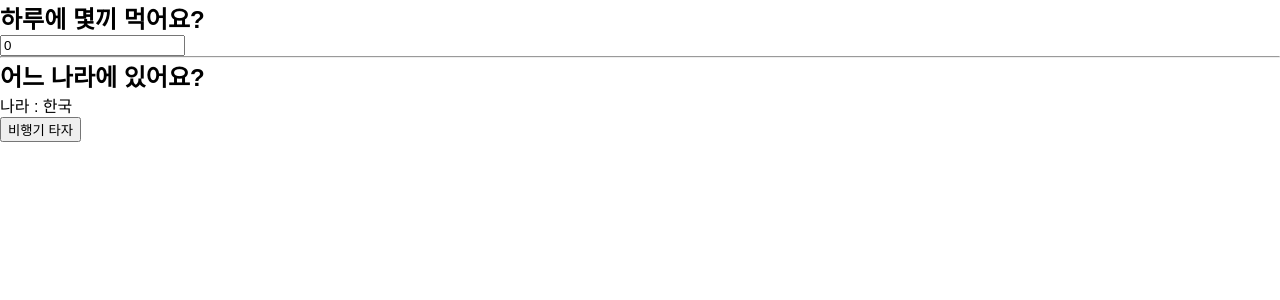
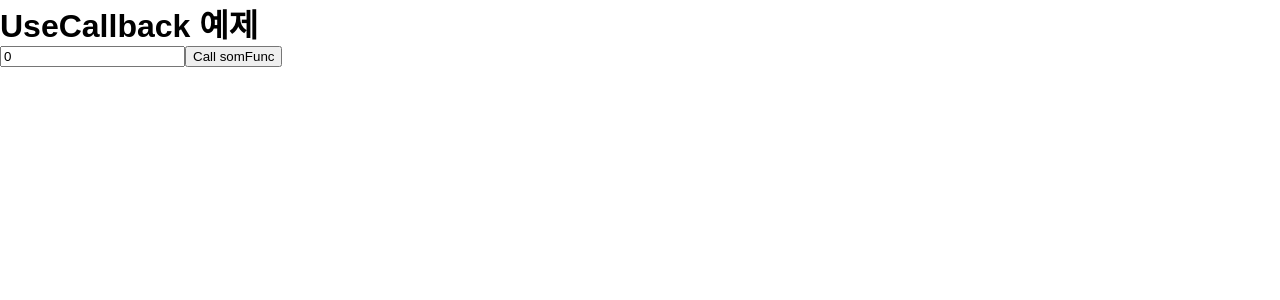
Before and after one commit to ryussjxtest/react_hook, a React (Create React App) app: page / in a window 1280 px wide. Shown: the top 300 px of the page. Built offline with nearby package versions, Linux system fonts and the light colour scheme.

Commit message:
useCallback 1 함수를 memoization하여 불필요한 호출을 막는다.

```diff
--- a/src/App.js
+++ b/src/App.js
@@ -8,6 +8,7 @@ import UseRefDom from './hooktest/UseRefDom';
 import UseContext from './hooktest/UseContext';
 import UseMemo from './hooktest/UseMemo';
 import UseMemo2 from './hooktest/UseMemo2';
+import UseCallback from './hooktest/UseCallback';
 
 
 function App() {
@@ -15,16 +16,16 @@ function App() {
 
  return(
     <div>
-      <UseMemo2 />
+      <UseCallback />
+      {/* <UseMemo2 /> */}
       {/* <UseMemo /> */}
       {/* <UseContext /> */}
       {/* <UseRefDom /> */}
       {/* <UseRef /> */}
       {/* {showTimer && <Timer />} */}
       {/* <button onClick={()=>{setShowTimer(!showTimer)}}>Toggle Timer..</button> */}
-      {/*
-      <UseEffect />
-      <UseState /> */}
+      {/* <UseEffect />              */}
+      {/* <UseState /> */}
     </div>
   );
 }
--- /dev/null
+++ b/src/hooktest/UseCallback.js
@@ -0,0 +1,72 @@
+import { useCallback, useEffect, useState } from "react";
+
+export default function UseCallback(){
+  const [number, setNumber] = useState(0);
+  // // function somFunction (){ //함수 정의도 마찬가지 계속 불린다..
+  // // 결국 함수도 객체. reference가 함수이름에 저장됨.
+  // const somFunction = ()=>{ //함수식,,
+  //   console.log("[somFunction] number : ",number)
+  //   return;
+  // };
+
+
+  // 결국 아래와 같이 useCallback으로 감싼다.
+  const somFunction = useCallback(()=>{ //함수식,,
+    console.log("[somFunction] number : ",number)
+    return;
+    }
+    // ,[]); // 처음 한번만 호출되고.... 그 이후 재 사용됨.
+    // // 그렇게 되면 버튼으로 해당 함수를 호출해도 역시 변화 없게됨.
+    ,[number]); // 처음 한번만 호출되고.... number가 변경되어도 호출.
+    // number에 의존하여 변경...즉 재 호출된다.
+
+  useEffect(()=>{
+      console.log("useEffect is called. somFunction가 변경됨")
+    }
+  ,[somFunction]); // 처음, 그리고 somFunction이 변경될때 마다.
+  // );    // 의존성 배열없음. 화면 렌더링시마다..계속불린다.
+  // ,[]); // 의존성 배열 null, 처음 한번만 불린다.
+  return(
+  <div>
+    <h1>UseCallback 예제</h1>
+    <input
+      type = "number"
+      value = {number}
+      onChange={(e)=>{
+        setNumber(e.target.value);
+        console.log(e.target.value);
+      }}
+      />
+      <button onClick={somFunction}>Call somFunc</button>
+  </div>
+  )
+}
+
+// useCallback 역시 component optimization해준다.
+// Memoization ...
+// useMemo로 캐싱하고..변경시만 다시 callback..
+// useCallback도 거의 동일하다.  값이 아니라. fn을 memoization한다.
+// JS의 함수식
+// const calculate = (num) => {return num+1};
+// calculate라는 변수에 함수를 할당.
+
+// 다시..아래 함수형컴포넌트  Component가 ..있을때..
+// function Component (){
+//   const calculate = (num)=> num+1;
+//   return <div>{value}</div>
+// }
+// App.js 등에서 <Component />에 의해 호출(렌더링) 되면..
+// Component()함수가 호출되고... 곧 Component()내 내부변수가 초기화된다.
+// 그렇게 되면..위와 같이 선언된 함수식의 경우도 또 한번 초기화되면서
+// 불필요한 함수가 실행되는 것이다.
+// 이를 막기 위한 것이 useCallback이다.
+// 아래와 같이 Component내 caluate변수의 함수식을 useCallback으로 감싼다.
+// 그렇게 되면 렌더링시 Memoize된 함수를 재사용한다.
+// function Component (){
+//   const calculate = useCallback(
+//    (num)=> num+1,
+//    [item]);
+//   return <div>{value}</div>
+// }
+// useCallbak 함수 모양
+// useCallbak(callback fn, [dependency array]);
```
